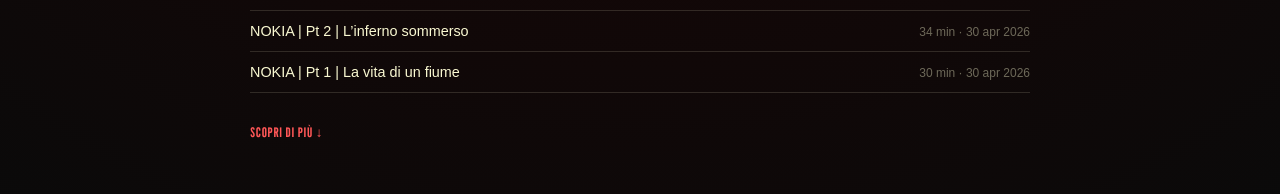
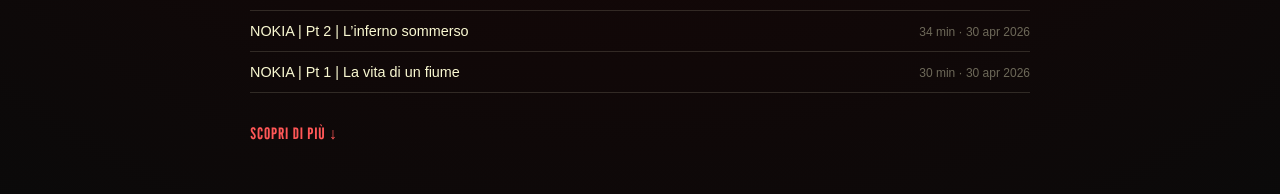
Before and after one commit to matteo492/storie-di-brand, a Next.js app: page / in a window 1280 px wide. Shown: the part 1626-1820 px from the top of the page. Built offline with nearby package versions, Linux system fonts and the light colour scheme.

Commit message:
Fix font-size CTA podcast: forza 16px/300 per parità con link-arrow
Co-Authored-By: Claude Sonnet 4.6 <noreply@anthropic.com>

```diff
--- a/app/globals.css
+++ b/app/globals.css
@@ -634,6 +634,9 @@ img { max-width: 100%; display: block; }
   margin-bottom: 2rem;
   text-align: left;
   align-self: flex-start;
+  font-size: 16px;
+  font-weight: 300;
+  letter-spacing: 0.05em;
 }
 .sdb-podcast__ep-title {
   color: var(--cream);
```
